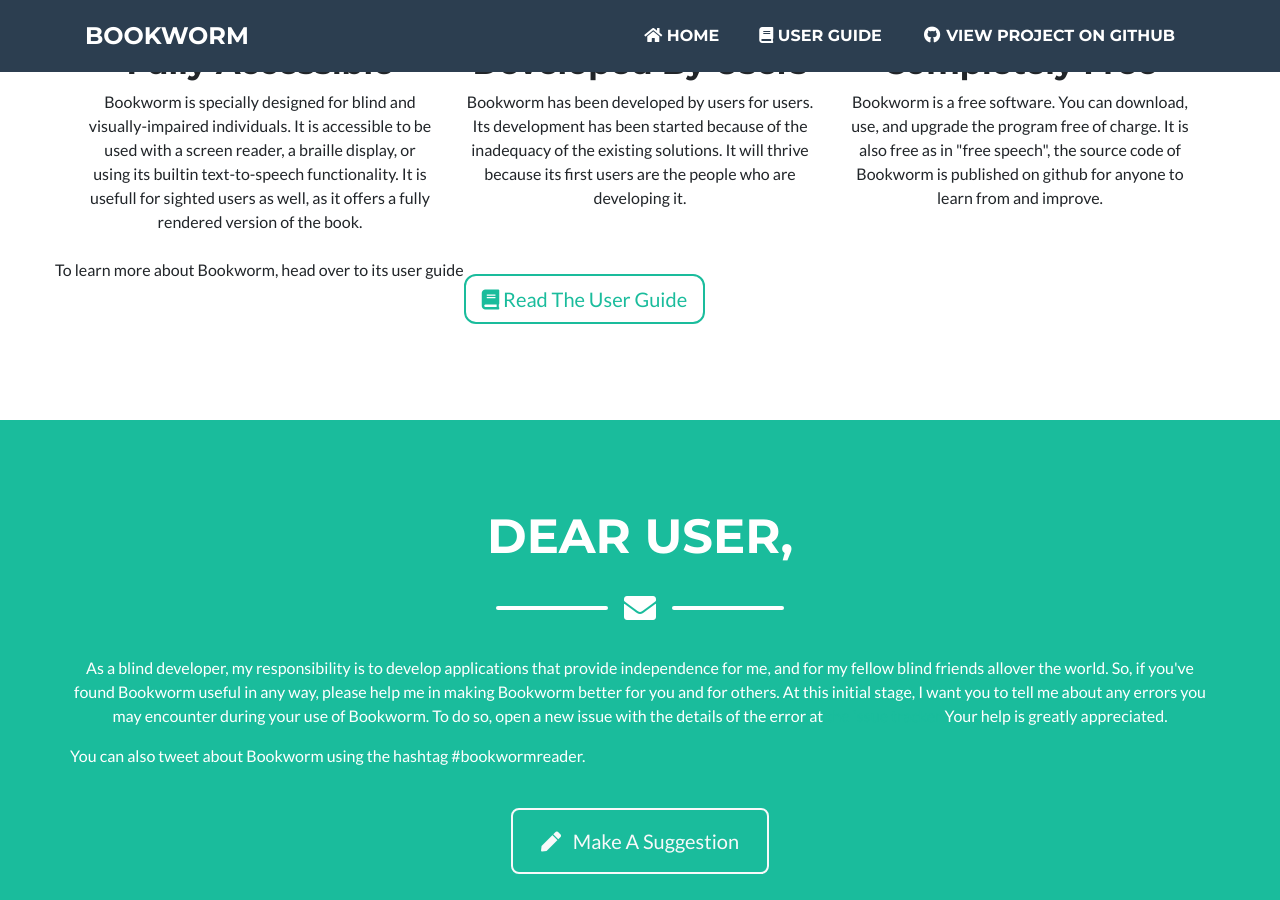
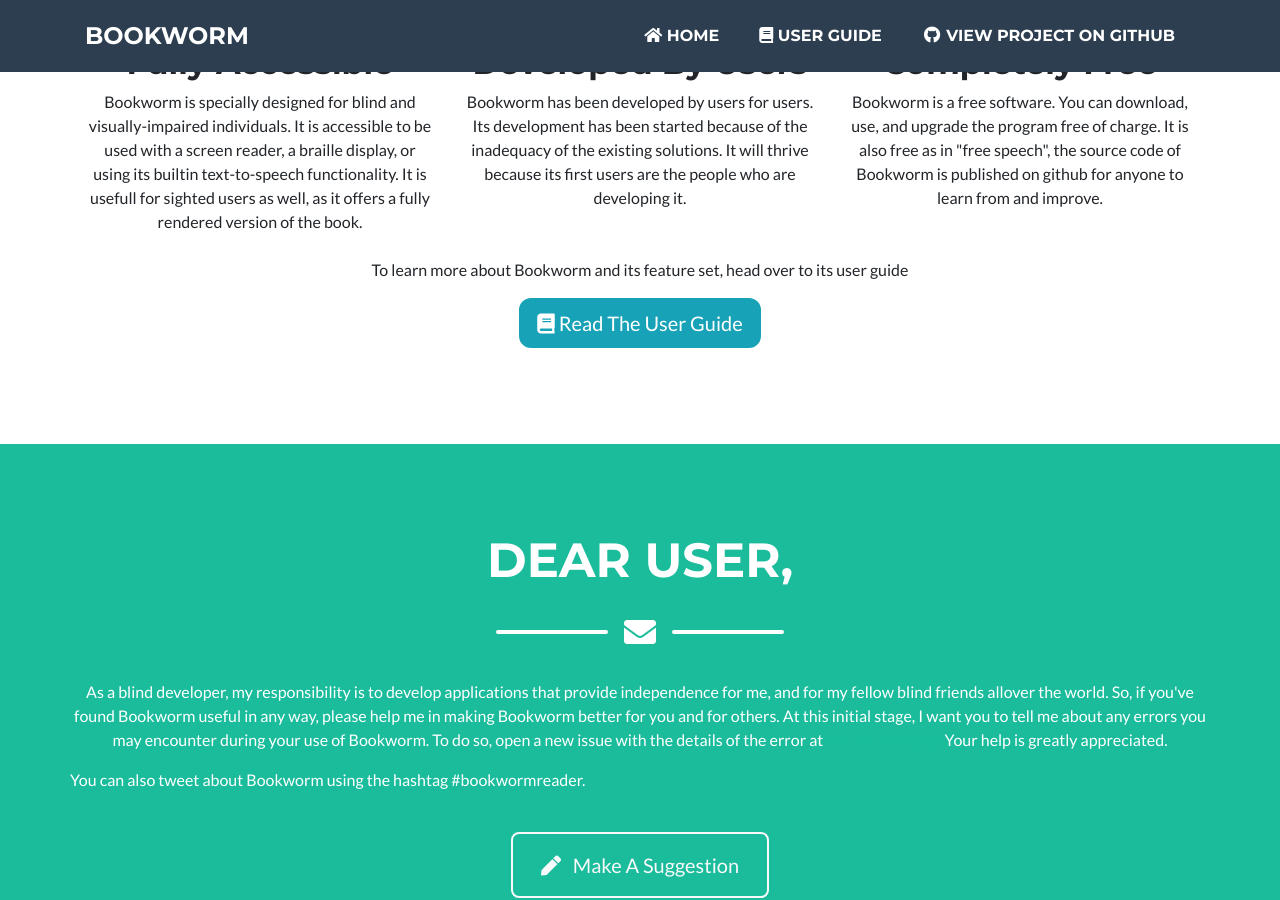
Before and after one commit to blindpandas/bookworm, a Jekyll site: the page built from docs/index.html, in a window 1280 px wide and 900 px high, scrolled down 1508 px. Built offline with Jekyll 4.4.1, drawn with Linux system fonts in a browser that asks for light colours.

Commit message:
Corrected the link to the user-guide

```diff
--- a/docs/_includes/features.html
+++ b/docs/_includes/features.html
@@ -21,11 +21,9 @@
           <p>Bookworm is a free software. You can download, use, and upgrade the program free of charge. It is also free as in "free speech", the source code of Bookworm is published on github for anyone to learn from and improve.</p>
         </div>
 
-        <div class="row text-center">
-        <p class="mt-2">To learn more about Bookworm, head over to its user guide</p>
-        <div class="text-center mt-4">
-        <a href="https://twitter.com/mush42/" class="btn btn-lg btn-outline-primary"><i class="fa fa-book"></i> Read The User Guide</a>
-      </div>
+      <div class="col-md-12 text-center">
+        <p class="mt-2">To learn more about Bookworm and its feature set, head over to its user guide</p>
+        <a href="{{site.baseurl}}/user-guide" class="btn btn-lg btn-info"><i class="fa fa-book"></i> Read The User Guide</a>
       </div>
 
     </div>
```
